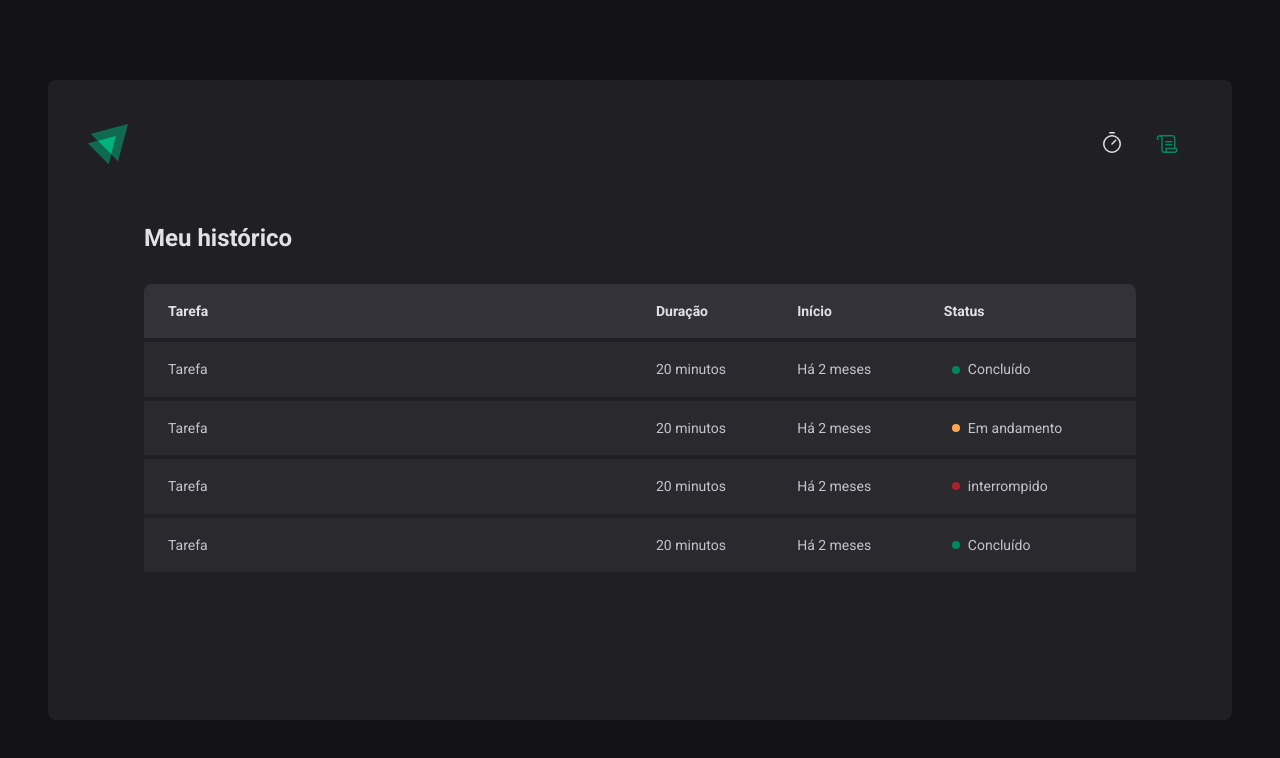
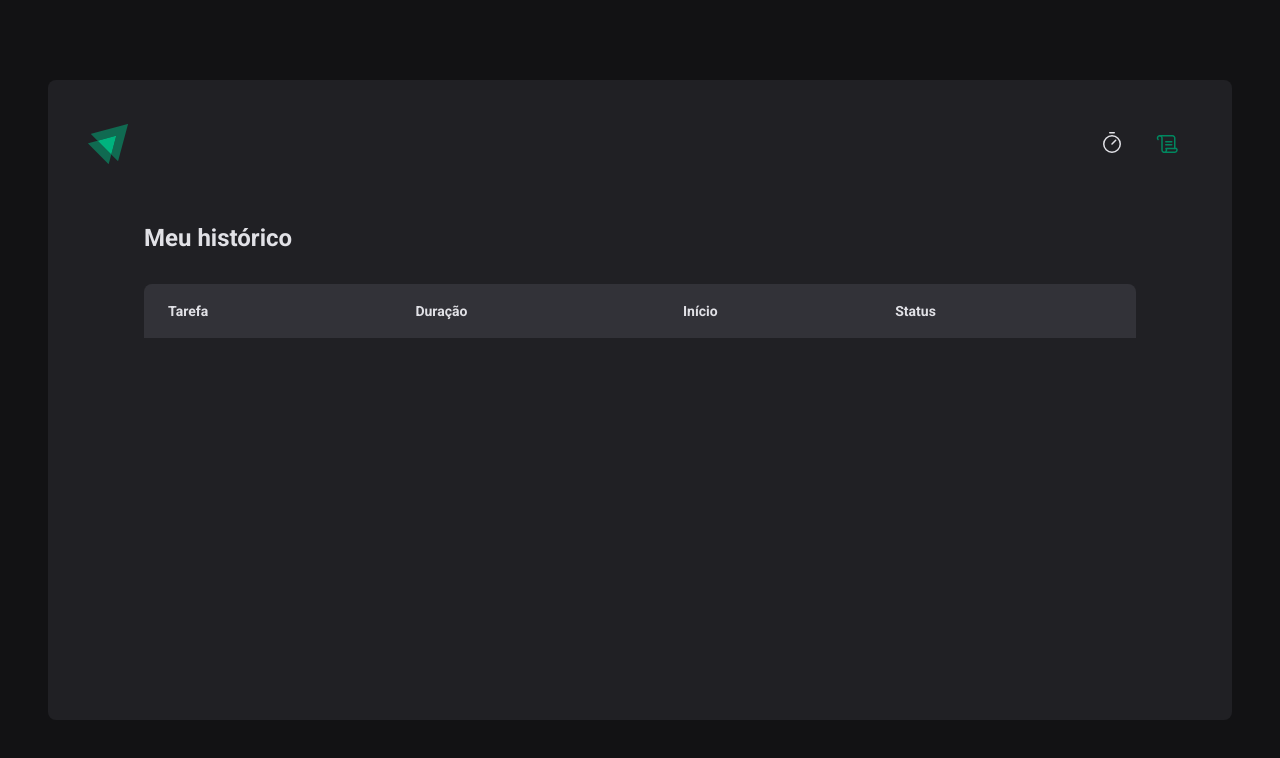
Before and after one commit to IzaelGomes/pomodoro-timer, a React (Vite) app: page /history in a window 1280 px wide. Shown: the top 758 px of the page. Built offline with nearby package versions, Linux system fonts and the light colour scheme.

Commit message:
feat:show list of projects created

```diff
--- a/src/pages/History/History.tsx
+++ b/src/pages/History/History.tsx
@@ -1,5 +1,7 @@
 import { useContext } from "react"
 import { HistoryContainer, HistoryList, Status } from "./styles"
+import { formatDistanceToNow } from "date-fns"
+import ptBR from "date-fns/locale/pt-BR"
 import { CyclesContext } from "../../contexts/CycleContext"
 
 const History = () => {
@@ -19,38 +21,33 @@
             </tr>
           </thead>
           <tbody>
-            <tr>
-              <td>Tarefa</td>
-              <td>20 minutos</td>
-              <td>Há 2 meses</td>
-              <td>
-                <Status statusColor="green">Concluído</Status>
-              </td>
-            </tr>
-            <tr>
-              <td>Tarefa</td>
-              <td>20 minutos</td>
-              <td>Há 2 meses</td>
-              <td>
-                <Status statusColor="yellow">Em andamento</Status>
-              </td>
-            </tr>
-            <tr>
-              <td>Tarefa</td>
-              <td>20 minutos</td>
-              <td>Há 2 meses</td>
-              <td>
-                <Status statusColor="red">interrompido</Status>
-              </td>
-            </tr>
-            <tr>
-              <td>Tarefa</td>
-              <td>20 minutos</td>
-              <td>Há 2 meses</td>
-              <td>
-                <Status statusColor="green">Concluído</Status>
-              </td>
-            </tr>
+            {cycles.map((cycle) => {
+              return (
+                <tr key={cycle.id}>
+                  <td>{cycle.task}</td>
+                  <td>{cycle.minutesAmount} minutos</td>
+                  <td>
+                    {formatDistanceToNow(cycle.startDate, {
+                      addSuffix: true,
+                      locale: ptBR,
+                    })}
+                  </td>
+                  <td>
+                    {cycle.finishedDate && (
+                      <Status statusColor="green">Concluído</Status>
+                    )}
+
+                    {cycle.interruptedDate && (
+                      <Status statusColor="red">Interrompido</Status>
+                    )}
+
+                    {!cycle.finishedDate && !cycle.interruptedDate && (
+                      <Status statusColor="yellow">Em andamento</Status>
+                    )}
+                  </td>
+                </tr>
+              )
+            })}
           </tbody>
         </table>
       </HistoryList>
```
